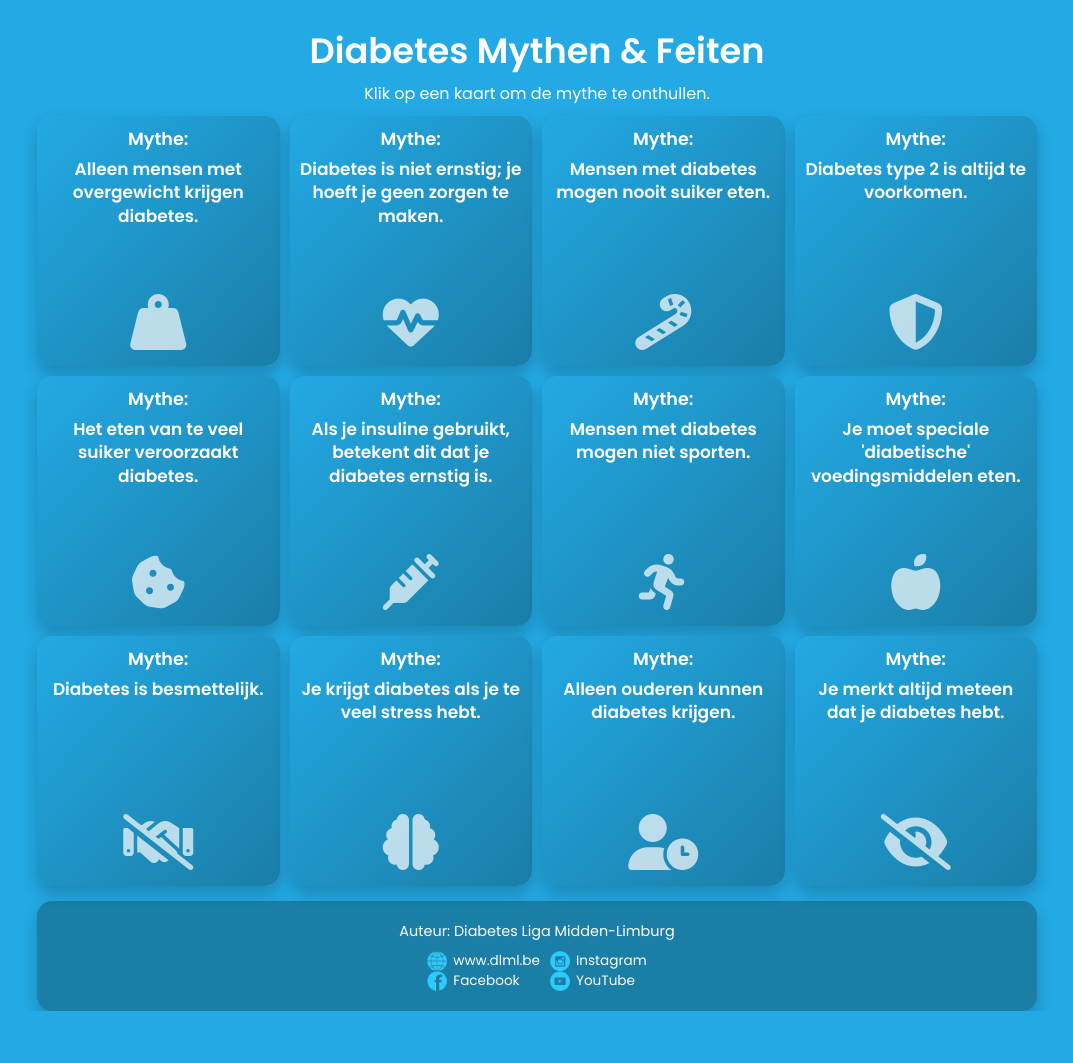
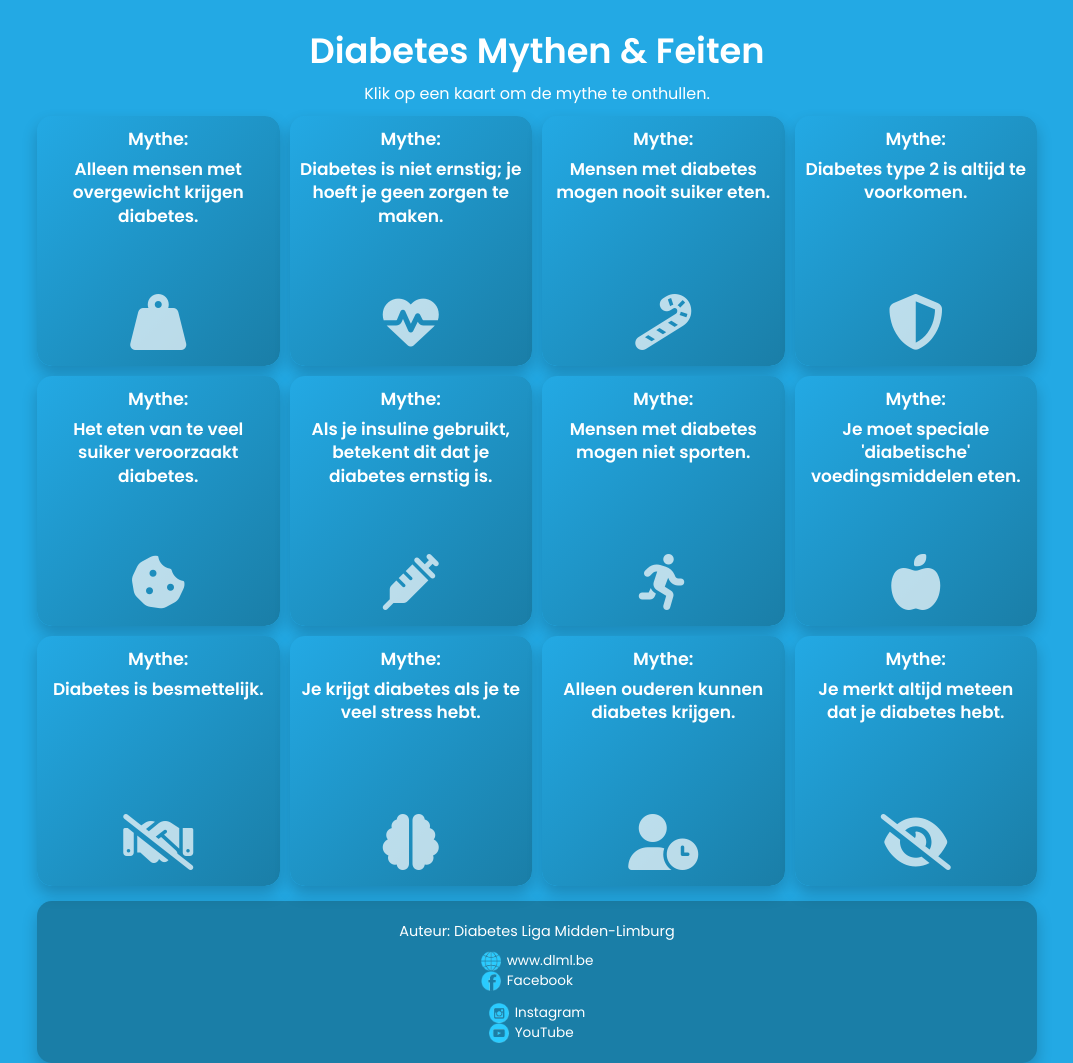
Before and after one commit to Fredje4711/flashkaarten, a plain HTML site: page index.html in a window 1280 px wide. Shown: the whole page, without its empty margins (103-1176 px from the left). Before the commit the page ends 1011 px from the top, so only its background shows below. Drawn offline with Linux system fonts and the light colour scheme.

Commit message:
Add files via upload

```diff
--- a/style.css
+++ b/style.css
@@ -191,6 +191,12 @@ footer p {
     vertical-align: middle;
     filter: brightness(1.2);
 }
+.social-links {
+    display: flex;
+    flex-direction: column;
+    align-items: center;
+    gap: 12px; /* iets meer ruimte tussen de rijen */
+}
 
 @media screen and (max-width: 480px) {
   .flashcard-grid {
```
